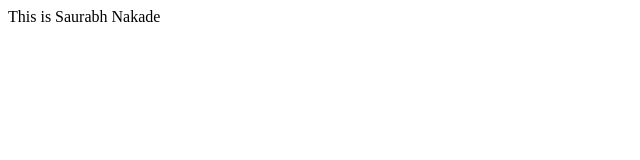
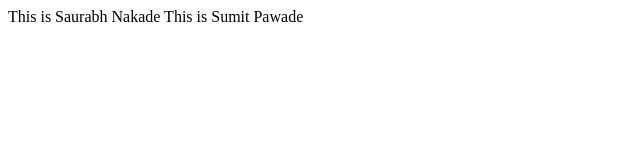
Before and after one commit to saurabhnakade/git-test, a plain HTML site: page index.html in a window 1280 px wide. Shown: the whole page, without its empty margins (0-640 px from the left). Drawn offline with Linux system fonts and the light colour scheme.

Commit message:
changes made

```diff
--- a/index.html
+++ b/index.html
@@ -8,5 +8,6 @@
 </head>
 <body>
     This is Saurabh Nakade
+    This is Sumit Pawade
 </body>
 </html>
```
